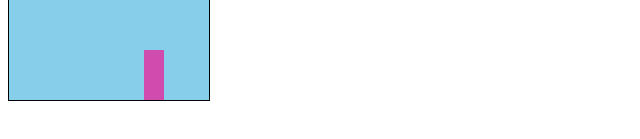
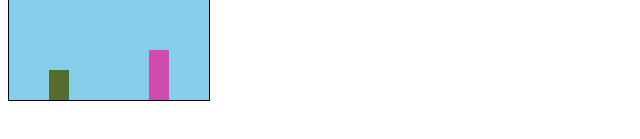
Before and after one commit to RonaldasC/ClickClick, a plain HTML site: page index.html in a window 1280 px wide. Shown: the part 209-348 px from the top of the page, without its empty margins (0-640 px from the left). Drawn offline with Linux system fonts and the light colour scheme.

Commit message:
player && ai veikia

```diff
--- a/styles/style.css
+++ b/styles/style.css
@@ -16,7 +16,7 @@
       justify-content: space-around;
 }
 
-#stulpelis {
+#player {
   height: 30px;
   width: 20px;
   background-color: darkolivegreen;
```
